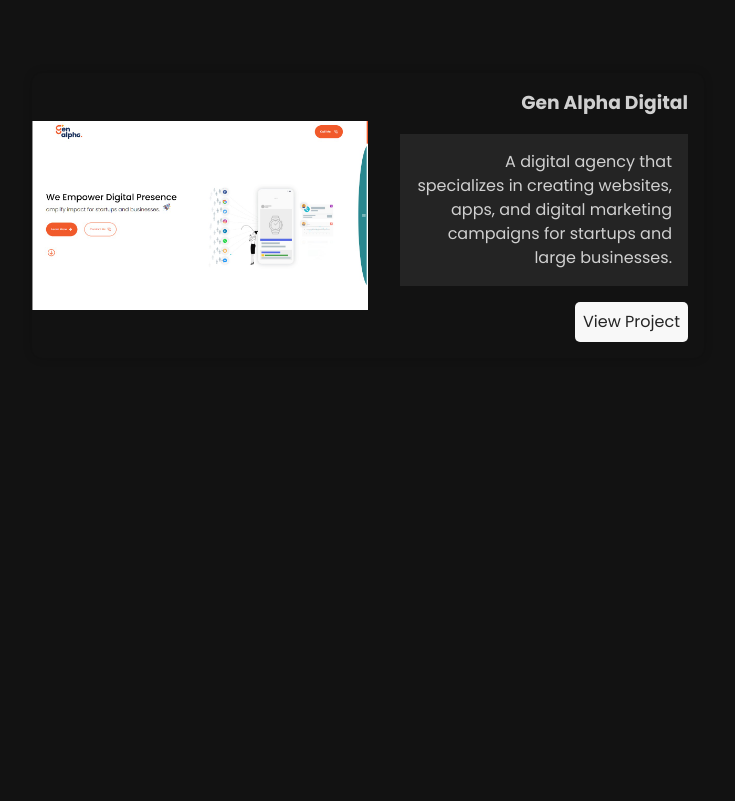
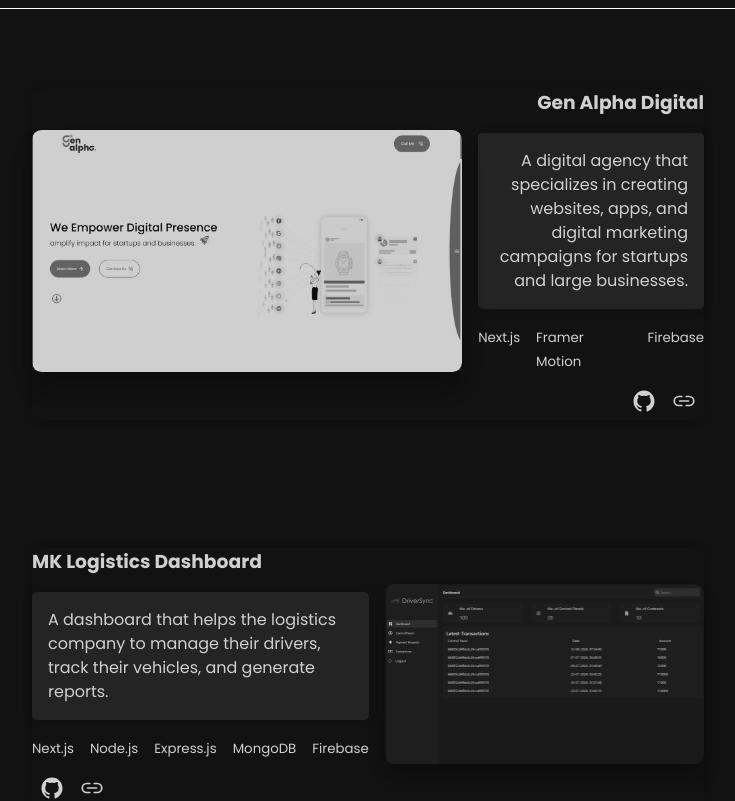
Before and after one commit to Akhileswar1905/Portfolio, a React (Create React App) app: page / in a window 1280 px wide. Shown: the part 1840-2641 px from the top of the page, without its empty margins (272-1007 px from the left). Before the commit the page ends 2363 px from the top, so only its background shows below. Built offline with nearby package versions, Linux system fonts and the light colour scheme; the HTML template or start-up script is replaced by a standard one.

Commit message:
Completed Projects Page

```diff
--- a/src/App.jsx
+++ b/src/App.jsx
@@ -1,7 +1,7 @@
 import About from "./components/About/about";
 // import Experience from "./components/Experience/experience";
 import Home from "./components/Home/home";
-// import Projects from "./components/Projects/projects";
+import Projects from "./components/Projects/projects";
 import styles from "./App.module.css";
 import { IoLogoGithub, IoLogoLinkedin, IoLogoInstagram } from "react-icons/io";
 import { BiMenuAltLeft, BiMenuAltRight } from "react-icons/bi";
@@ -9,7 +9,6 @@
   MotionDiv,
   MotionNav,
 } from "./components/motionComponents/motionComponents";
-import Projects from "./components/Projects/projects";
 import { useState } from "react";
 
 function App() {
@@ -108,13 +107,25 @@
       <MotionDiv variants={item} className={styles.overlay}>
         <MotionDiv variants={item} className={styles.line}></MotionDiv>
         <MotionDiv variants={item} className={styles.icons}>
-          <a href="#" target="_blank">
+          <a
+            href="https://github.com/Akhileswar1905"
+            target="_blank"
+            rel="noreferrer"
+          >
             <IoLogoGithub />
           </a>
-          <a href="#" target="_blank">
+          <a
+            href="https://www.linkedin.com/in/sathivada-akhileswar-243b66237/"
+            target="_blank"
+            rel="noreferrer"
+          >
             <IoLogoLinkedin />
           </a>
-          <a href="#" target="_blank">
+          <a
+            href="https://www.instagram.com/urs_akhileswar/"
+            target="_blank"
+            rel="noreferrer"
+          >
             <IoLogoInstagram />
           </a>
         </MotionDiv>
--- a/src/components/About/styles.module.css
+++ b/src/components/About/styles.module.css
@@ -3,7 +3,7 @@
   flex-direction: column;
   justify-content: center;
   align-items: center;
-  min-height: 80vh;
+  min-height: 100vh;
   height: 100%;
   width: 100%;
   padding: 3rem;
--- a/src/components/Home/styles.module.css
+++ b/src/components/Home/styles.module.css
@@ -13,6 +13,9 @@
 
 .home {
   width: 80%;
+  display: flex;
+  align-items: center;
+  justify-content: center;
 }
 
 .texts {
--- a/src/components/Projects/components/Card.jsx
+++ b/src/components/Projects/components/Card.jsx
@@ -1,19 +1,56 @@
+import { IoLinkOutline, IoLogoGithub } from "react-icons/io5";
+import { MotionDiv } from "../../motionComponents/motionComponents";
 import styles from "./styles.module.css";
+
+const container = {
+  hidden: { opacity: 0 },
+  show: {
+    opacity: 1,
+    transition: {
+      staggerChildren: 0.1,
+    },
+  },
+};
+
+const item = {
+  hidden: { opacity: 0, y: 50 },
+  show: { opacity: 1, y: 0 },
+};
 
 const Card = ({ project }) => {
   return (
-    <div className={styles.container}>
-      <div className={styles.card}>
-        <img src={project.image} alt={project.title} />
+    <MotionDiv
+      initial="hidden"
+      whileInView="show"
+      viewport={{ once: true }}
+      variants={container}
+      className={styles.container}
+    >
+      <MotionDiv className={styles.card} variants={item}>
+        <div className={styles.imgContainer}>
+          <img src={project.image} alt={project.title} />
+        </div>
         <div className={styles.info}>
           <h3>{project.title}</h3>
           <p>{project.description}</p>
-          <a href={project.link} target="_blank" rel="noreferrer">
-            View Project
-          </a>
+          <ul className={styles.techStack}>
+            {project.techStack.map((tech, index) => (
+              <li key={index}>
+                <small className={styles.tech}>{tech}</small>
+              </li>
+            ))}
+          </ul>
+          <div className={styles.links}>
+            <a href={project.github} target="_blank" rel="noreferrer">
+              <IoLogoGithub size={24} />
+            </a>
+            <a href={project.link} target="_blank" rel="noreferrer">
+              <IoLinkOutline size={24} />
+            </a>
+          </div>
         </div>
-      </div>
-    </div>
+      </MotionDiv>
+    </MotionDiv>
   );
 };
 
--- a/src/components/Projects/components/styles.module.css
+++ b/src/components/Projects/components/styles.module.css
@@ -12,7 +12,6 @@
 
 .card {
   width: 100%;
-  height: 90%;
   display: flex;
   gap: 1rem;
   border-radius: 10px;
@@ -20,15 +19,23 @@
   transition: transform 0.2s;
   align-items: center;
   justify-content: center;
+  cursor: pointer;
 }
 
-.card:hover {
-  transform: scale(1.05);
+.card .imgContainer img {
+  width: 100%;
+  object-fit: contain;
+  filter: grayscale(100%);
+  transition: all 0.2s;
+  box-shadow: 0 0.75rem 1.25rem rgba(0, 0, 0, 0.2),
+    0 0.75rem 1.25rem rgba(0, 0, 0, 0.2);
+  border-radius: 0.6rem;
+  opacity: 0.8;
 }
 
-.card img {
-  width: 50%;
-  object-fit: cover;
+.card img:hover {
+  filter: grayscale(0);
+  opacity: 1;
 }
 
 .info {
@@ -36,21 +43,56 @@
   flex-direction: column;
   align-items: flex-end;
   justify-content: center;
-  padding: 1rem;
   gap: 1rem;
+  width: 100%;
 }
 
 .info p {
   background-color: #242424;
   padding: 1rem;
   text-align: right;
+  border-radius: 0.3rem;
+  box-shadow: 0 0 10px rgba(0, 0, 0, 0.2);
 }
 
 .info a {
-  color: #242424;
-  background-color: #f8f8f8;
+  color: var(--primary-color);
   padding: 0.5rem;
   border-radius: 5px;
   text-decoration: none;
   transition: background-color 0.2s;
 }
+
+.info a:hover {
+  color: white;
+}
+
+.techStack {
+  display: flex;
+  gap: 1rem;
+}
+
+.techStack li {
+  list-style: none;
+  cursor: pointer;
+}
+
+.tech:hover {
+  color: white;
+}
+
+.container:nth-child(even) .card {
+  flex-direction: row-reverse;
+}
+
+.container:nth-child(even) .info {
+  align-items: flex-start;
+}
+
+.container:nth-child(even) .info p {
+  text-align: left;
+}
+
+.container:nth-child(odd) .imgContainer img {
+  box-shadow: 0 1rem 1.5rem rgba(0, 0, 0, 0.2), 0 1rem 1.5rem rgba(0, 0, 0, 0.2);
+}
--- a/src/components/Projects/data.jsx
+++ b/src/components/Projects/data.jsx
@@ -6,6 +6,8 @@
       "A digital agency that specializes in creating websites, apps, and digital marketing campaigns for startups and large businesses.",
     image: "/projects/project1.jpg",
     link: "https://genalphadigital.in",
+    github: "https://github.com/GenAlphaDigital/Gen-Alpha-Website",
+    techStack: ["Next.js", "Framer Motion", "Firebase"],
   },
   {
     id: 2,
@@ -14,6 +16,18 @@
       "A dashboard that helps the logistics company to manage their drivers, track their vehicles, and generate reports.",
     image: "/projects/project2.jpg",
     link: "https://mk-logistics-dashboard.vercel.app/",
+    github: "https://github.com/Akhileswar1905/MK-Logistics-Dashboard",
+    techStack: ["Next.js", "Node.js", "Express.js", "MongoDB", "Firebase"],
+  },
+  {
+    id: 4,
+    title: "DriverSync",
+    description:
+      "A mobile app that helps the drivers to track their trips, manage their earnings, and connect with other drivers.",
+    image: "/projects/project4.jpg",
+    link: "https://expo.dev/artifacts/eas/ccEYaVm7FBpQ5YYLpg4cn3.apk",
+    github: "https://github.com/Akhileswar1905/Polygon-driver-app",
+    techStack: ["React Native", "Firebase"],
   },
   {
     id: 3,
@@ -22,6 +36,8 @@
       "A social media platform that connects people with similar interests and helps them to collaborate on projects.",
     image: "/projects/project3.jpg",
     link: "https://kokoro-connect.vercel.app/",
+    github: "https://github.com/Akhileswar1905/Kokoro-Connect",
+    techStack: ["React", "Firebase"],
   },
 ];
 
--- a/src/components/Projects/projects.jsx
+++ b/src/components/Projects/projects.jsx
@@ -11,7 +11,9 @@
           <Line />
         </div>
         <div className={styles.projects}>
-          <Card project={projects[0]} />
+          {projects.map((project) => (
+            <Card key={project.id} project={project} />
+          ))}
         </div>
       </div>
     </div>
--- a/src/components/Projects/styles.module.css
+++ b/src/components/Projects/styles.module.css
@@ -3,7 +3,7 @@
   flex-direction: column;
   justify-content: center;
   align-items: center;
-  min-height: 80vh;
+  min-height: 100vh;
   height: 100%;
   width: 100%;
   padding: 3rem;
@@ -21,4 +21,6 @@
   display: flex;
   align-items: center;
   justify-content: center;
+  flex-direction: column;
+  gap: 2rem;
 }
```
Also changed, not shown: public/projects/project4.jpg (added).
